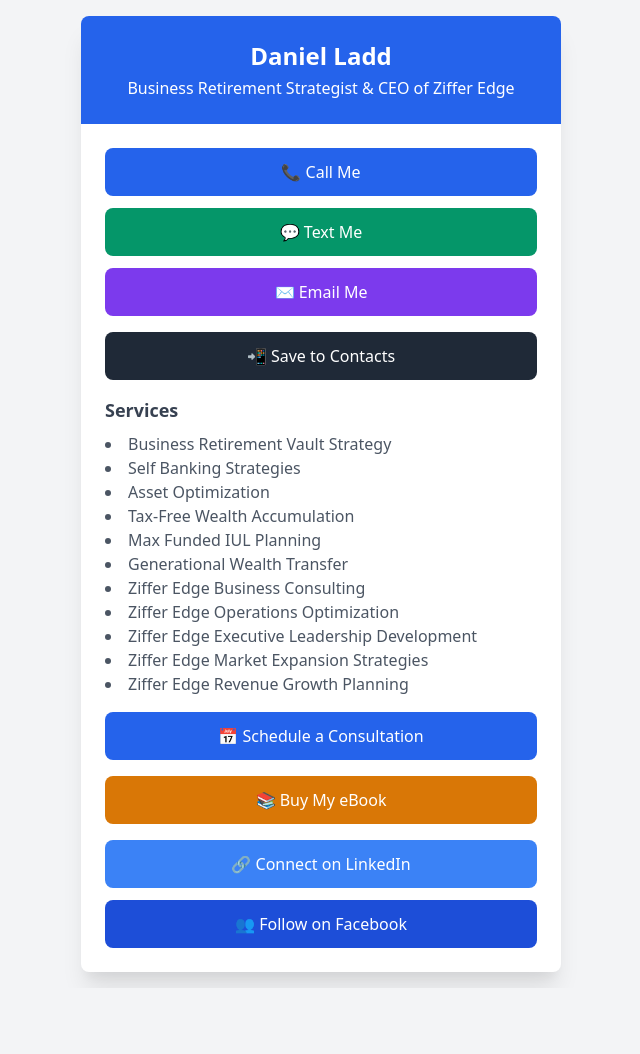
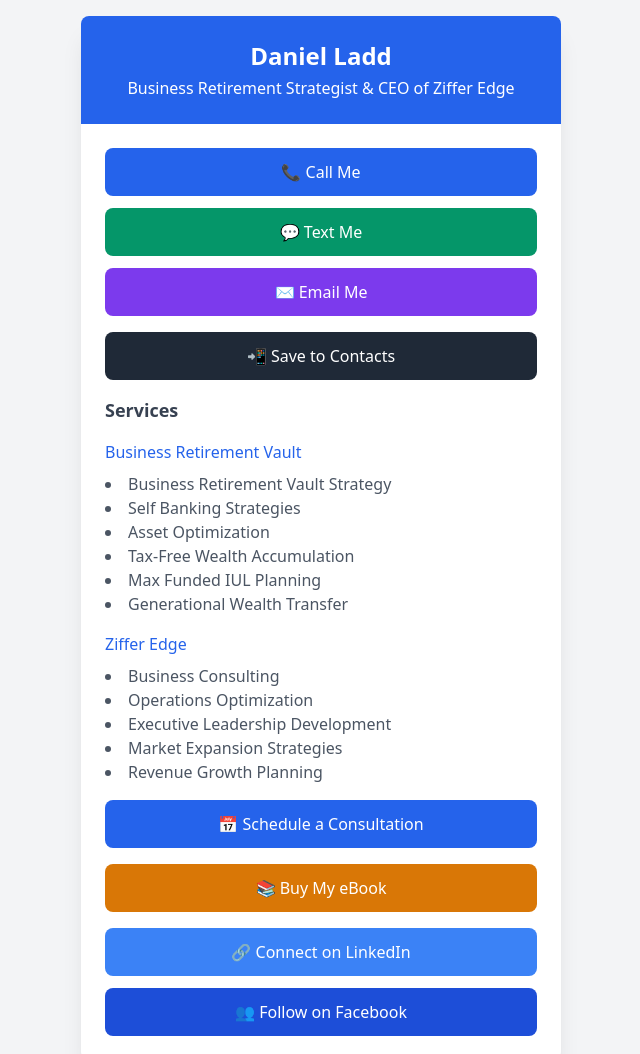
Before and after one commit to Dladd66/business-retirement-card, a plain HTML site: page index.html in a window 1280 px wide. Shown: the top 1054 px of the page, without its empty margins (319-959 px from the left). Before the commit the page ends 988 px from the top, so only its background shows below. Drawn offline with nearby package versions, Linux system fonts and the light colour scheme.

Commit message:
Update services section with separate subsections for each business

```diff
--- a/index.html
+++ b/index.html
@@ -51,21 +51,29 @@
           📲 Save to Contacts
         </a>
 
-        <!-- Services Section - ORIGINAL STYLE -->
+        <!-- Services Section - Main Heading -->
         <div class="mt-6">
-          <h2 class="text-lg font-semibold text-gray-700 mb-2">Services</h2>
-          <ul class="text-gray-600 list-disc list-inside">
+          <h2 class="text-lg font-semibold text-gray-700 mb-3">Services</h2>
+
+          <!-- Business Retirement Vault Services -->
+          <h3 class="text-md font-medium text-blue-600 mt-4 mb-2">Business Retirement Vault</h3>
+          <ul class="text-gray-600 list-disc list-inside mb-4">
             <li>Business Retirement Vault Strategy</li>
             <li>Self Banking Strategies</li>
             <li>Asset Optimization</li>
             <li>Tax-Free Wealth Accumulation</li>
             <li>Max Funded IUL Planning</li>
             <li>Generational Wealth Transfer</li>
-            <li>Ziffer Edge Business Consulting</li>
-            <li>Ziffer Edge Operations Optimization</li>
-            <li>Ziffer Edge Executive Leadership Development</li>
-            <li>Ziffer Edge Market Expansion Strategies</li>
-            <li>Ziffer Edge Revenue Growth Planning</li>
+          </ul>
+
+          <!-- Ziffer Edge Services -->
+          <h3 class="text-md font-medium text-blue-600 mt-4 mb-2">Ziffer Edge</h3>
+          <ul class="text-gray-600 list-disc list-inside">
+            <li>Business Consulting</li>
+            <li>Operations Optimization</li>
+            <li>Executive Leadership Development</li>
+            <li>Market Expansion Strategies</li>
+            <li>Revenue Growth Planning</li>
           </ul>
         </div>
 
```
